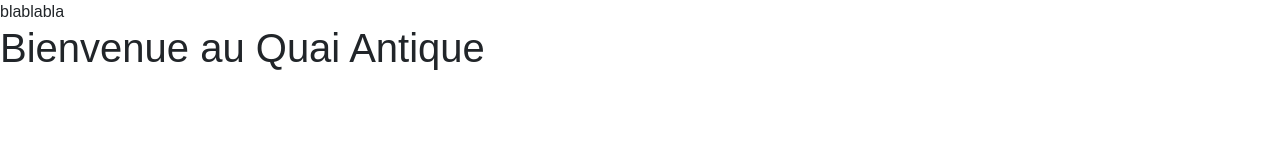
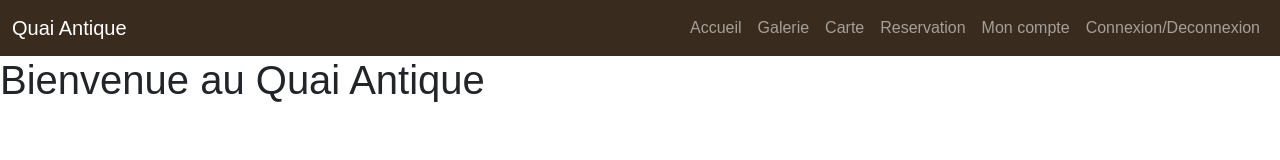
Before and after one commit to SoniaMogh/QuaiAntiqueStudi, a website with bundled scripts: page index.html in a window 1280 px wide. Built offline with nearby package versions, Linux system fonts and the light colour scheme; files whose address does not match are found by name.

Commit message:
Add website header

```diff
--- a/index.html
+++ b/index.html
@@ -7,7 +7,47 @@
     <title>Document</title>
   </head>
   <body>
-    <header>blablabla</header>
+    <header>
+      <nav class="navbar navbar-expand-lg bg-dark" data-bs-theme="dark">
+        <div class="container-fluid">
+          <a class="navbar-brand" href="/">Quai Antique</a>
+          <button
+            class="navbar-toggler"
+            type="button"
+            data-bs-toggle="collapse"
+            data-bs-target="#navbarSupportedContent"
+            aria-controls="navbarSupportedContent"
+            aria-expanded="false"
+            aria-label="Toggle navigation"
+          >
+            <span class="navbar-toggler-icon"></span>
+          </button>
+          <div class="collapse navbar-collapse" id="navbarSupportedContent">
+            <ul class="navbar-nav ms-auto mb-2 mb-lg-0">
+              <li class="nav-item">
+                <a class="nav-link" href="/">Accueil</a>
+              </li>
+              <li class="nav-item">
+                <a class="nav-link" href="/galerie">Galerie</a>
+              </li>
+
+              <li class="nav-item">
+                <a class="nav-link" href="#">Carte</a>
+              </li>
+              <li class="nav-item">
+                <a class="nav-link" href="#">Reservation</a>
+              </li>
+              <li class="nav-item">
+                <a class="nav-link" href="#">Mon compte</a>
+              </li>
+              <li class="nav-item">
+                <a class="nav-link" href="#">Connexion/Deconnexion</a>
+              </li>
+            </ul>
+          </div>
+        </div>
+      </nav>
+    </header>
     <main id="main-page"></main>
     <footer></footer>
 
```
